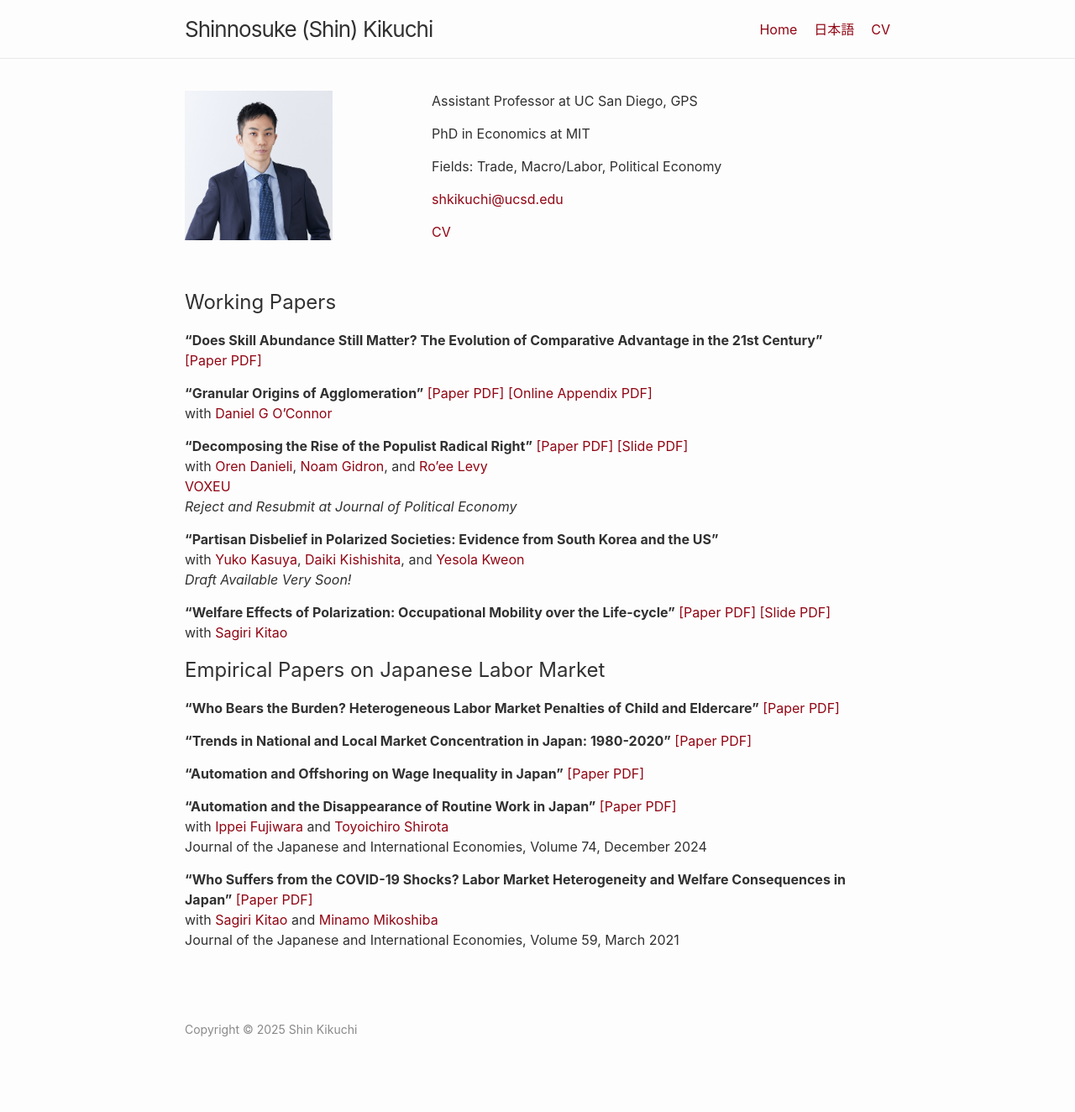
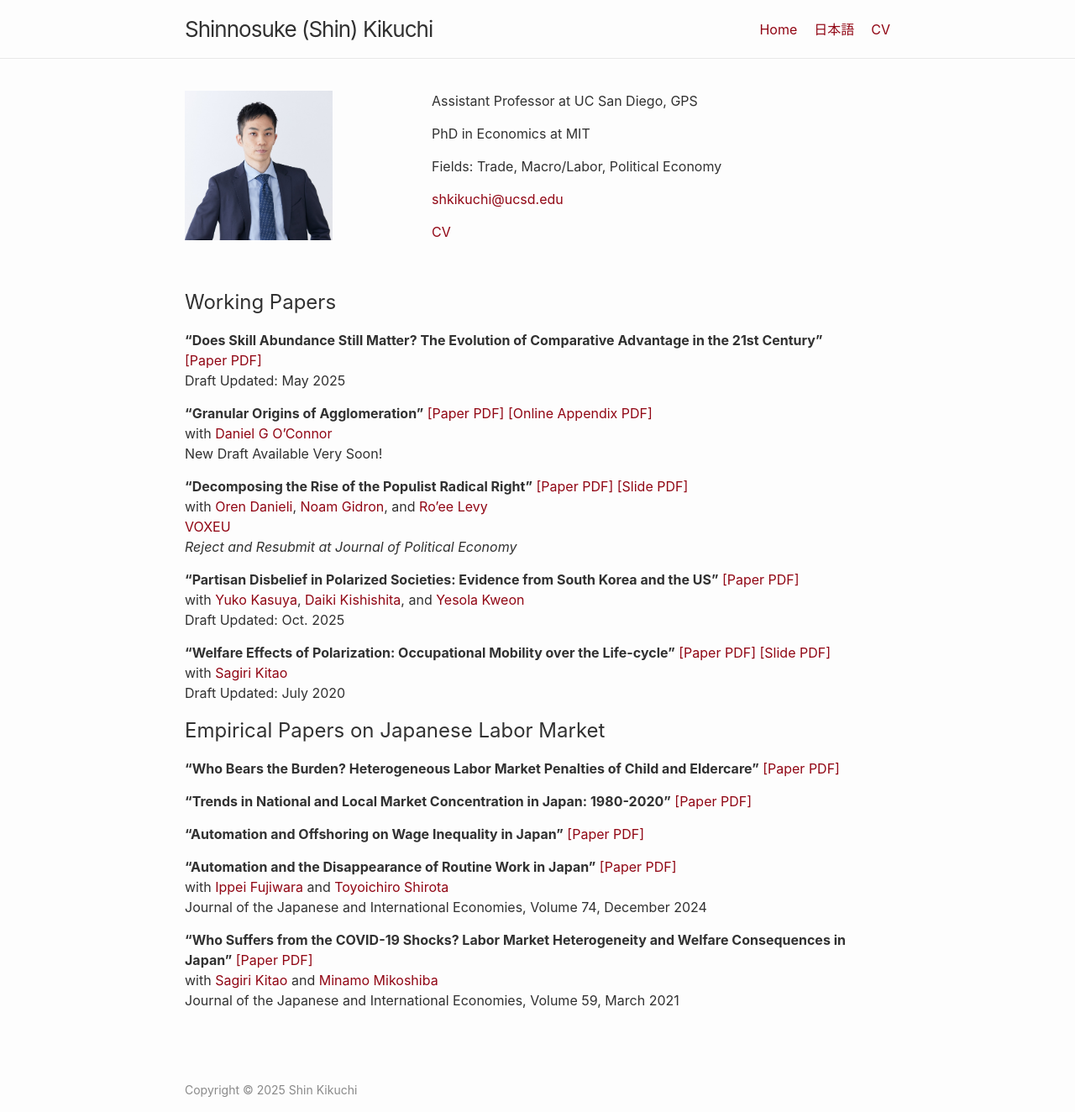
Before and after one commit to shinnkikuchi/shinnkikuchi.github.io, a Jekyll site: the page built from index.md, in a window 1280 px wide. Shown: the whole page at 84% size. Built offline with Jekyll 4.4.1, drawn with Linux system fonts in a browser that asks for light colours; before the commit the page ends 1252 px from its top, so only the background shows below that.

Commit message:
Update index.md

```diff
--- a/index.md
+++ b/index.md
@@ -11,9 +11,11 @@ title: Home
 
 **"Does Skill Abundance Still Matter? The Evolution of Comparative Advantage in the 21st Century"**<a href="/files/research/KIKUCHI-skill-trade.pdf" target="_blank"> <br>
  [Paper PDF]</a><br>
+ Draft Updated: May 2025<br>
 
 **"Granular Origins of Agglomeration"**<a href="/files/research/KIKUCHI-OCONNOR-granular-spatial.pdf" target="_blank"> [Paper PDF]</a><a href="/files/research/KIKUCHI-OCONNOR-granular-spatial-OnlineApp.pdf" target="_blank"> [Online Appendix PDF]</a><br>
 with  <a href="https://www.danielgoconnor.com" target="_blank">Daniel G O'Connor</a><br>
+New Draft Available Very Soon!<br>
 
 **"Decomposing the Rise of the Populist Radical Right"** <a href="/files/research/DGKL-Populism.pdf" target="_blank">[Paper PDF]</a>
 <a href="/files/research/slide-DGKL-Populism.pdf" target="_blank">[Slide PDF]</a><br>
@@ -23,13 +25,14 @@ and <a href="https://www.roeelevy.com/" target="_blank">Ro'ee Levy</a><br>
  <a href="https://cepr.org/voxeu/columns/decomposing-rise-populist-radical-right-how-changes-priorities-explain-electoral" target="_blank">VOXEU</a><br>
 *Reject and Resubmit at Journal of Political Economy* <br>
 
-**"Partisan Disbelief in Polarized Societies: Evidence from South Korea and the US"** <br>
+**"Partisan Disbelief in Polarized Societies: Evidence from South Korea and the US"** <a href="/files/research/KKKK-partisan-disbelief.pdf" target="_blank">[Paper PDF]</a><br>
 with  <a href="https://yukokasuya.com/" target="_blank">Yuko Kasuya</a>, <a href="https://sites.google.com/site/kishishitaecon/" target="_blank">Daiki Kishishita</a>, and <a href="https://yesolakweon.github.io/" target="_blank">Yesola Kweon</a> <br>
-*Draft Available Very Soon!* <br>
+Draft Updated: Oct. 2025 <br>
 
 
 **"Welfare Effects of Polarization: Occupational Mobility over the Life-cycle"** <a href="/files/research/KK-ROBOT.pdf" target="_blank">[Paper PDF]</a> <a href="/files/research/slide-KK-ROBOT.pdf" target="_blank">[Slide PDF]</a><br>
 with <a href="https://sites.google.com/site/sagirikitao/home" target="_blank">Sagiri Kitao</a><br>
+Draft Updated: July 2020<br>
 
 ## Empirical Papers on Japanese Labor Market
 
```
